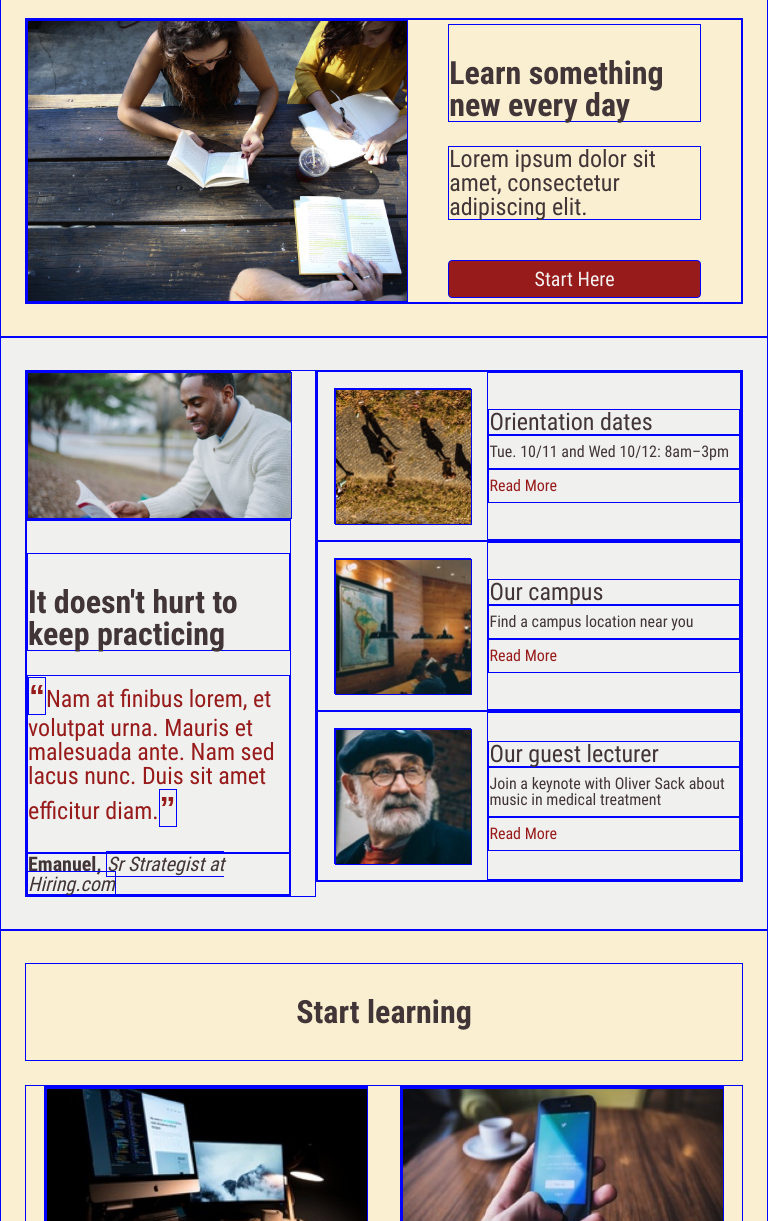
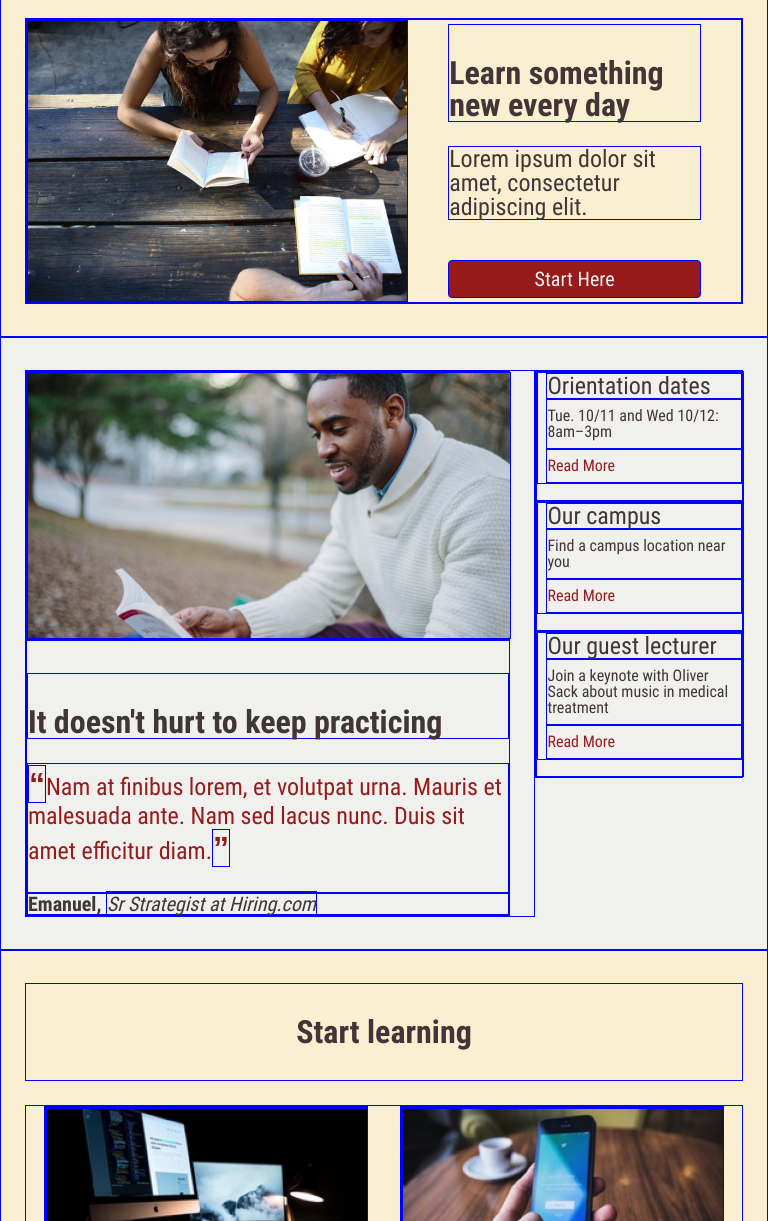
Before and after one commit to Zwartemis/ColmarAcademy, a plain HTML site: page index.html in a window 768 px wide. Shown: the part 79-1300 px from the top of the page. Drawn offline with Linux system fonts and the light colour scheme; a web font is replaced by a local one.

Commit message:
Created favicon and updated responsiveness.

```diff
--- a/index.html
+++ b/index.html
@@ -4,6 +4,8 @@
     <meta charset="utf-8">
     <title>Colmar Academy</title>
     <meta name="viewport" content="width=device-width,initial-scale=1">
+    <link rel="shortcut icon" href="./favicon.ico" type="image/x-icon">
+    <link rel="icon" href="./favicon.ico" type="image/x-icon">
     <link href="./resources/css/reset.css" type="text/css" rel="stylesheet">
     <link href="./resources/css/styles.css" type="text/css" rel="stylesheet">
   </head>
--- a/resources/css/styles.css
+++ b/resources/css/styles.css
@@ -315,6 +315,27 @@ section:nth-child(2n+1) {
   }
 }
 
+@media only screen and (min-width: 481px) and (max-width: 768px) {
+  aside {
+    width: 30%;
+  }
+
+  .story {
+    width: 100%;
+    height: inherit;
+  }
+
+  .story .img-container {
+    display: none;
+  }
+
+  .story .description {
+    width: 100%;
+    padding-left: 0.5rem;
+    margin-bottom: 1rem;
+  }
+}
+
 /* Banner section */
 
 .banner {
@@ -413,6 +434,12 @@ section:nth-child(2n+1) {
 
   img .desktop {
     display: none;
+  }
+}
+
+@media only screen and (min-width: 481px) and (max-width: 768px) {
+  .information {
+    width: 70%;
   }
 }
 
@@ -534,6 +561,16 @@ video {
   }
 }
 
+@media only screen and (min-width: 481px) and (max-width: 768px) {
+  .thesis .main p {
+      display: none;
+  }
+  .thesis .main {
+      padding-right: 1rem;
+      width: 70%;
+  }
+}
+
 /* Footer section */
 
 footer {
```
Also changed, not shown: favicon.ico (added), resources/images/ic-logo.png (added).
